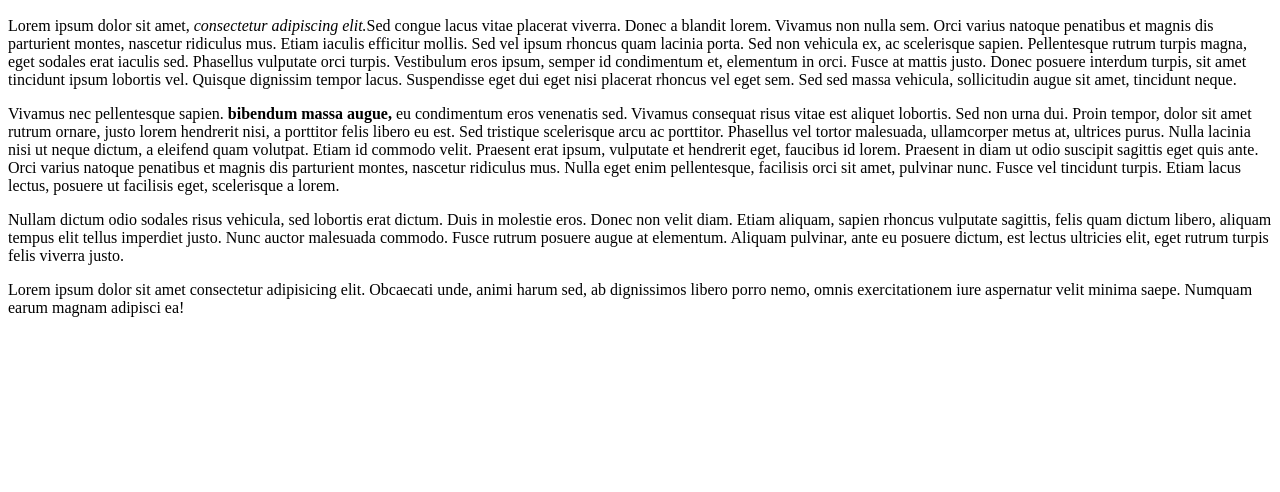
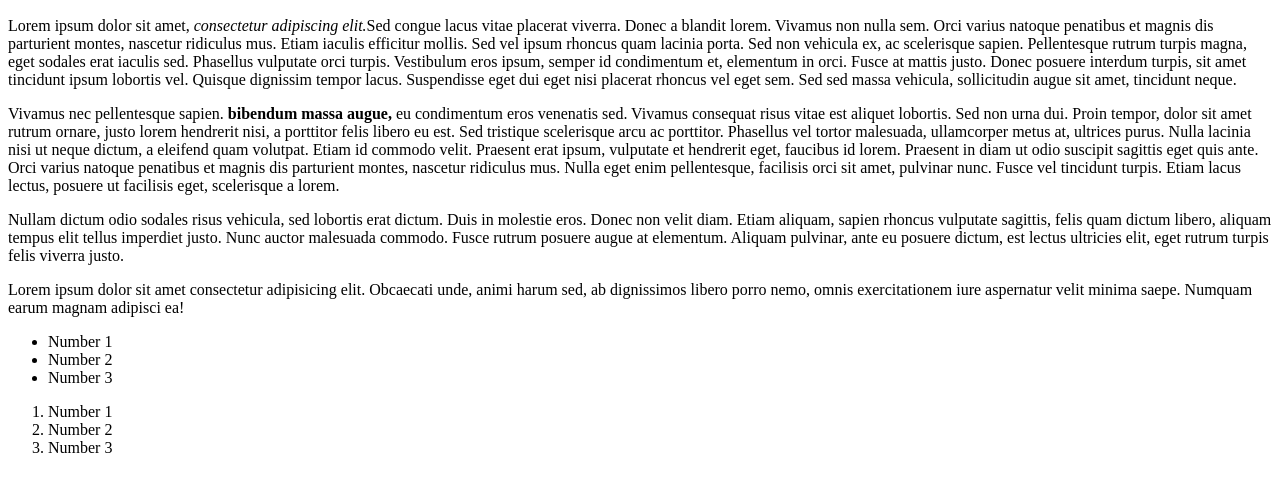
Before and after one commit to klstew142/git_test, a plain HTML site: page blogpractise2/index.html in a window 1280 px wide. Shown: the part 110-602 px from the top of the page. Drawn offline with Linux system fonts and the light colour scheme.

Commit message:
Not sure what the change is but updating it anyway

```diff
--- a/blogpractise2/index.html
+++ b/blogpractise2/index.html
@@ -12,5 +12,15 @@
     <p>Vivamus nec<!--this is a comment--> pellentesque sapien. <strong>bibendum massa augue,</strong> eu condimentum eros venenatis sed. Vivamus consequat risus vitae est aliquet lobortis. Sed non urna dui. Proin tempor, dolor sit amet rutrum ornare, justo lorem hendrerit nisi, a porttitor felis libero eu est. Sed tristique scelerisque arcu ac porttitor. Phasellus vel tortor malesuada, ullamcorper metus at, ultrices purus. Nulla lacinia nisi ut neque dictum, a eleifend quam volutpat. Etiam id commodo velit. Praesent erat ipsum, vulputate et hendrerit eget, faucibus id lorem. Praesent in diam ut odio suscipit sagittis eget quis ante. Orci varius natoque penatibus et magnis dis parturient montes, nascetur ridiculus mus. Nulla eget enim pellentesque, facilisis orci sit amet, pulvinar nunc. Fusce vel tincidunt turpis. Etiam lacus lectus, posuere ut facilisis eget, scelerisque a lorem.</p>
     <p>Nullam dictum odio sodales risus vehicula, sed lobortis erat dictum. Duis in molestie eros. Donec non velit diam. Etiam aliquam, sapien rhoncus vulputate sagittis, felis quam dictum libero, aliquam tempus elit tellus imperdiet justo. Nunc auctor malesuada commodo. Fusce rutrum posuere augue at elementum. Aliquam pulvinar, ante eu posuere dictum, est lectus ultricies elit, eget rutrum turpis felis viverra justo.</p>
     <p>Lorem ipsum dolor sit amet consectetur adipisicing elit. Obcaecati unde, animi harum sed, ab dignissimos libero porro nemo, omnis exercitationem iure aspernatur velit minima saepe. Numquam earum magnam adipisci ea!</p>
+    <ul>
+        <li>Number 1</li>
+        <li>Number 2</li>
+        <li>Number 3</li>
+    </ul>
+    <ol>
+        <li>Number 1</li>
+        <li>Number 2</li>
+        <li>Number 3</li>
+    </ol>
 </body>
 </html>
```
